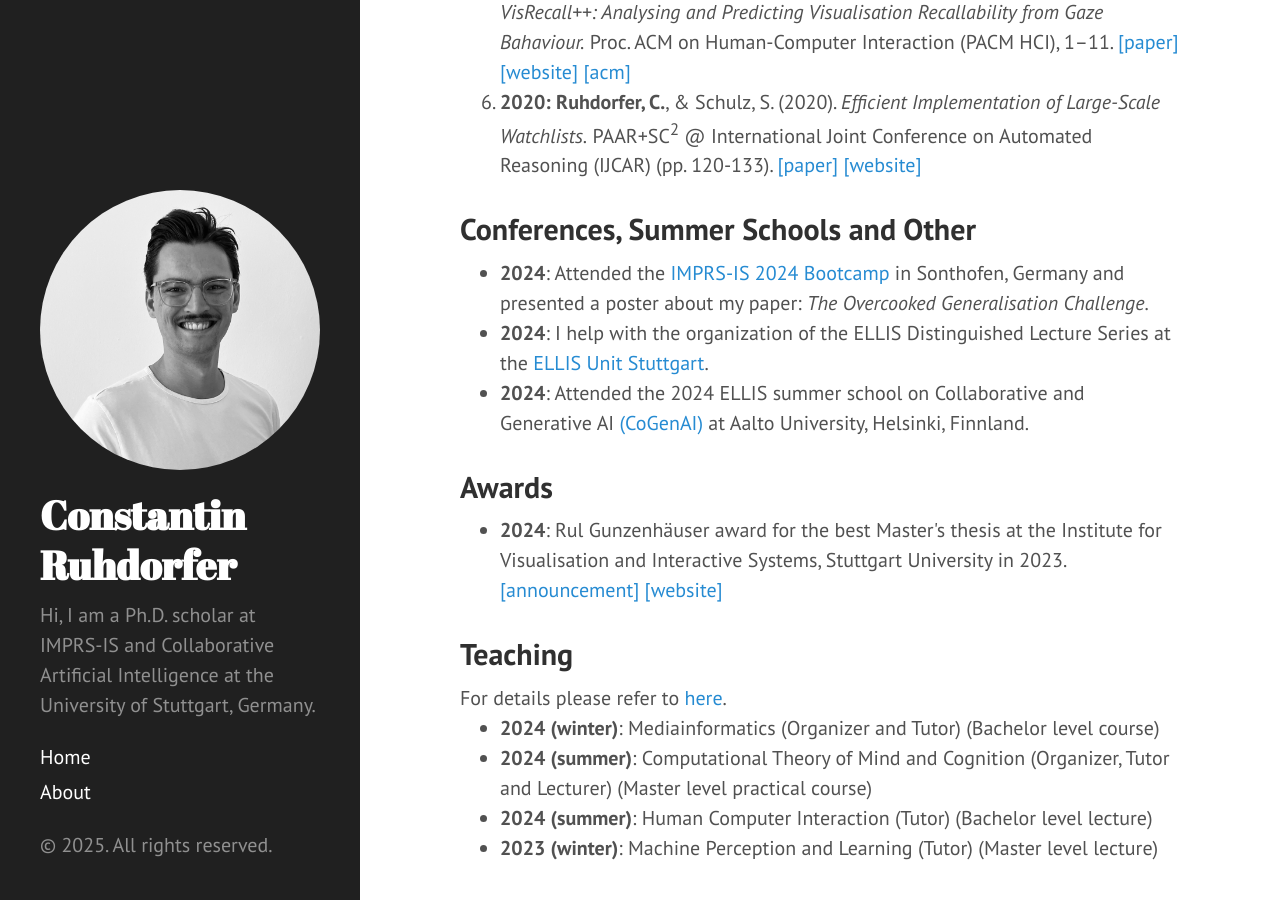
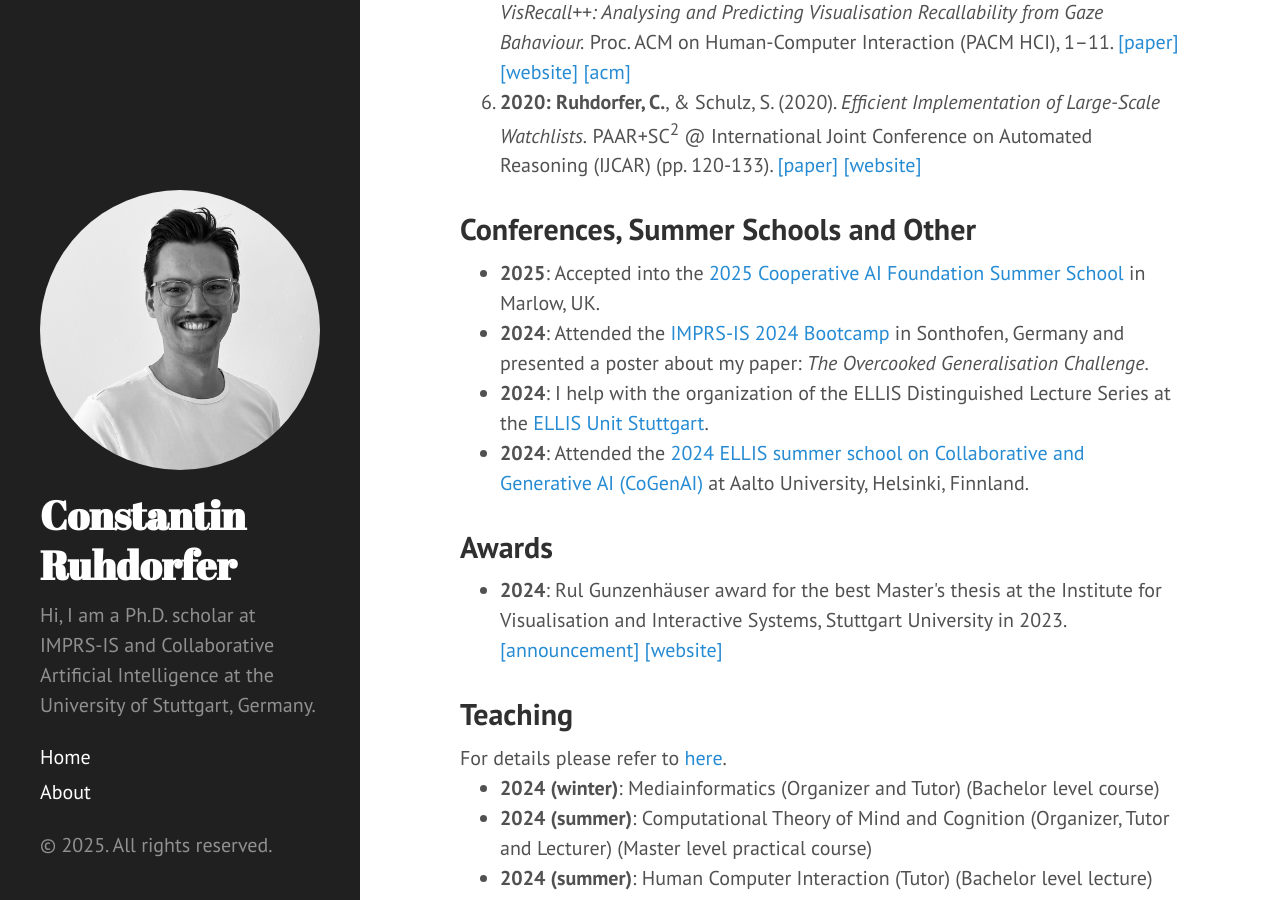
Before and after one commit to ConstantinRuhdorfer/constantinruhdorfer.github.io, a Jekyll site: the page built from index.html, in a window 1280 px wide and 900 px high, scrolled down 1301 px. Built offline with Jekyll 4.4.1, drawn with Linux system fonts in a browser that asks for light colours; the list of posts is cut into pages by our own code.

Commit message:
Update index.html

```diff
--- a/index.html
+++ b/index.html
@@ -32,9 +32,10 @@ For students interested in a project or thesis please check the <a href="https:/
 <h2 class="post-title">Conferences, Summer Schools and Other</h2>
 
 <ul>
+  <li><b>2025</b>: Accepted into the <a href="https://www.cooperativeai.com/summer-school/summer-school-2025">2025 Cooperative AI Foundation Summer School</a> in Marlow, UK. </li>
   <li><b>2024</b>: Attended the <a href="https://imprs.is.mpg.de/events/imprs-is-boot-camp">IMPRS-IS 2024 Bootcamp</a> in Sonthofen, Germany and presented a poster about my paper: <i>The Overcooked Generalisation Challenge</i>.</li>
   <li><b>2024</b>: I help with the organization of the ELLIS Distinguished Lecture Series at the <a href="https://ellis-stuttgart.eu">ELLIS Unit Stuttgart</a>.</li>
-  <li><b>2024</b>: Attended the 2024 ELLIS summer school on Collaborative and Generative AI <a href="https://fcai.fi/ellis-summer-school-2024/home">(CoGenAI)</a> at Aalto University, Helsinki, Finnland.</li>
+  <li><b>2024</b>: Attended the <a href="https://fcai.fi/ellis-summer-school-2024/home">2024 ELLIS summer school on Collaborative and Generative AI (CoGenAI)</a> at Aalto University, Helsinki, Finnland.</li>
 </ul>
 
 <h2 class="post-title">Awards</h2>
```
